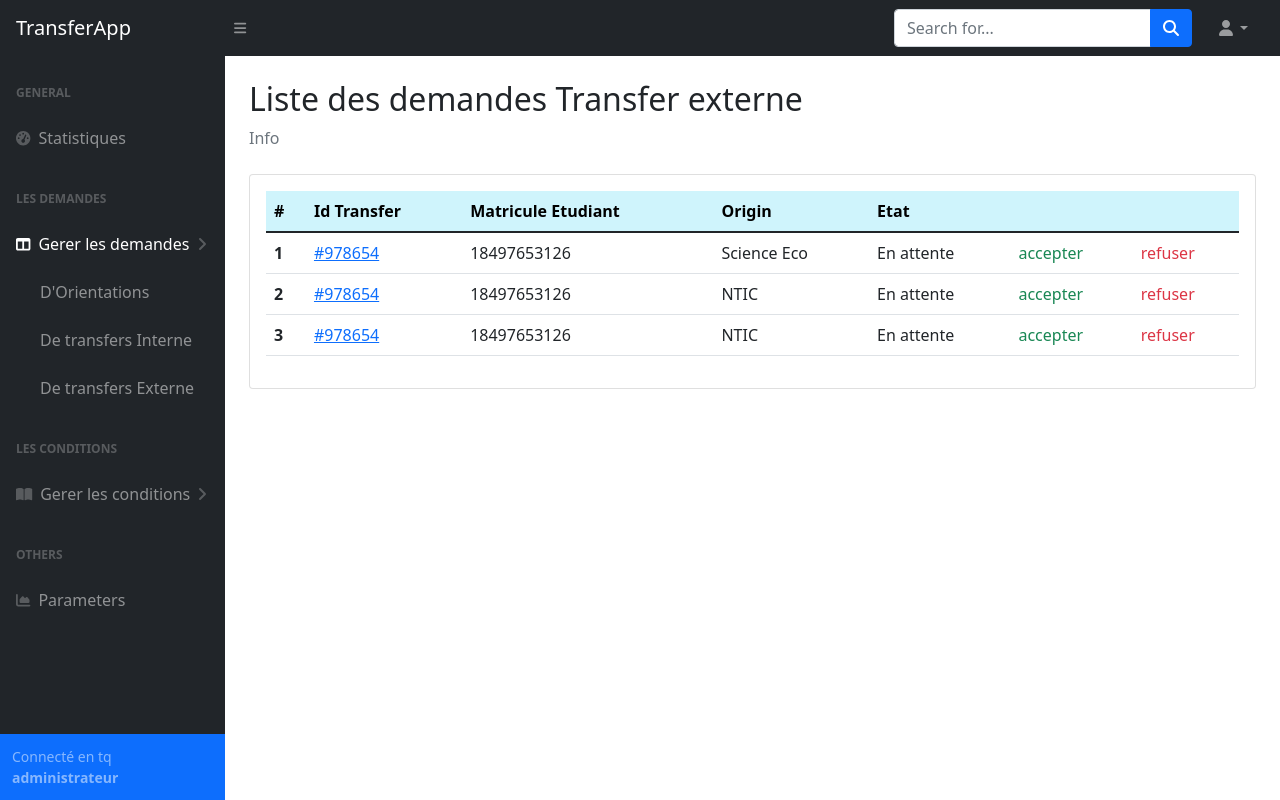
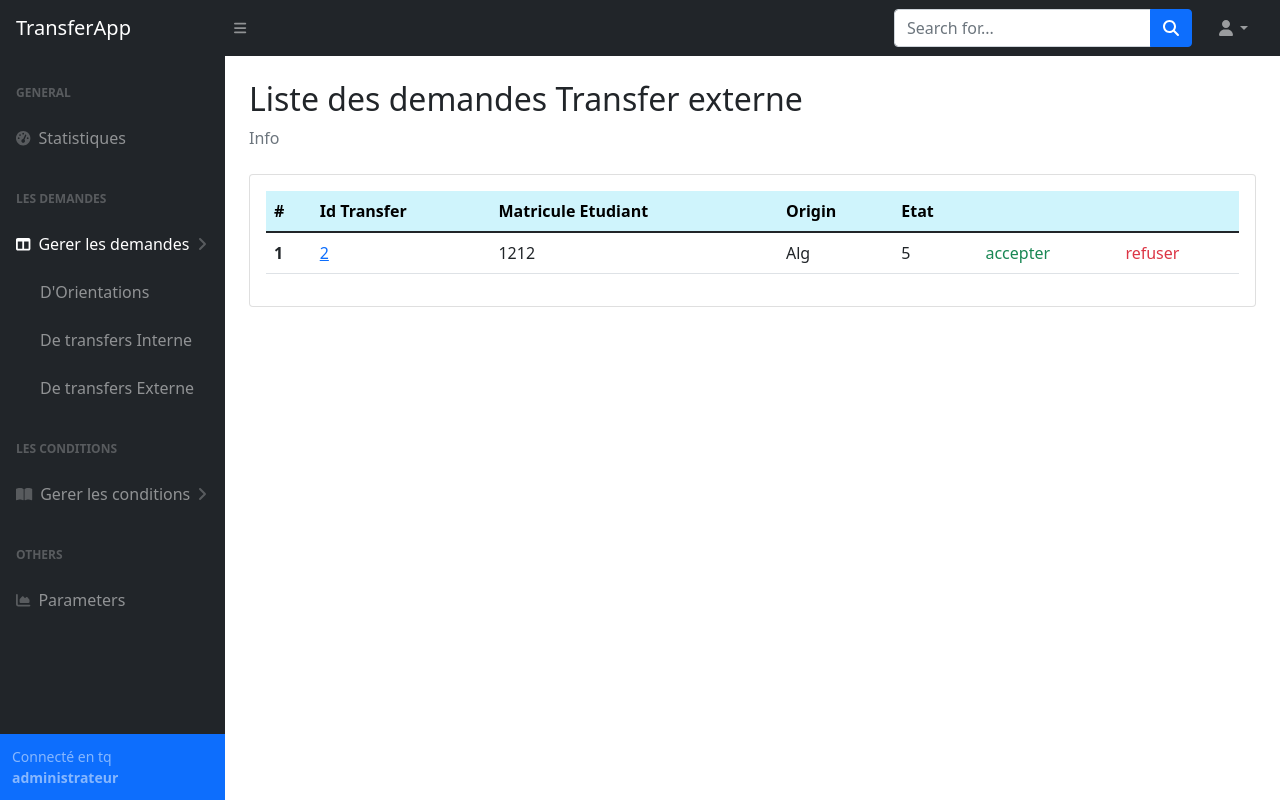
Before and after one commit to Aymen-Dev-tech/transfer_orientations_app, a Flask app: page /admin/transfer_externe in a window 1280 px wide. Run offline with Flask 2, Linux system fonts and the light colour scheme; a user stored in the database is signed in; data comes from the database, SQL or seed files in the repository; both versions use the stored data as it was after the commit; some libraries are stand-ins or nearby versions.

Commit message:
filter transfer

```diff
--- a/App.py
+++ b/App.py
@@ -68,10 +68,11 @@ def index_admin():
 
 @app.route('/admin/transfer_interne')
 def transferInterne():
+     type = "interne"
      if session.get("email") != None:
-         if db.getTransferRequests() != None:
+         if db.getTransferRequests(type) != None:
              db.closeConnection()
-             return render_template('admin/transfer_interne.html', data = db.getTransferRequests())
+             return render_template('admin/transfer_interne.html', data = db.getTransferRequests(type))
          else:
              return render_template('admin/transfer_interne.html')
      return redirect(url_for('login'))
@@ -80,7 +81,15 @@ def transferInterne():
 
 @app.route('/admin/transfer_externe')
 def transferExterne():
-    return render_template('admin/transfer_externe.html')
+    type = "externe"
+    if session.get("email") != None:
+         if db.getTransferRequests(type) != None:
+            db.closeConnection()
+            return render_template('admin/transfer_externe.html', data = db.getTransferRequests(type))
+         else:
+             return render_template('admin/transfer_externe.html')
+    return redirect(url_for('login'))
+
 
 
 @app.route('/admin/orientations')
--- a/database_api.py
+++ b/database_api.py
@@ -380,9 +380,12 @@ def getAllTransferRequests(id_transfer:int):
         return transfer_requests
 
 
-def getTransferRequests():
+def getTransferRequests(type):
     try:
-        cursor.execute('select * from transfer_request where etat = "En attendre"')
+        if type == "interne":
+            cursor.execute('select * from transfer_request where etat = "En attendre" and univ_origin = "constantine2"')
+        else:
+            cursor.execute('select * from transfer_request where etat = "En attendre" and univ_origin != "constantine2"')
     except Error as e:
         print(e)
         return None
@@ -484,9 +487,9 @@ def getDepartements(id_fac:int):
 
 if __name__ == "__main__":
     #print(getAllTransferRequests(1))
-    print(getTransferRequests())
+    #print(getTransferRequests("interne"))
+    #print(getTransferRequests("txt"))
     pass
-
 
 
 
--- a/templates/admin/base.html
+++ b/templates/admin/base.html
@@ -60,9 +60,10 @@
                         </a>
                         <div class="collapse show" id="collapseLayouts" aria-labelledby="headingOne" data-bs-parent="#sidenavAccordion">
                             <nav class="sb-sidenav-menu-nested nav">
-                                <a class="nav-link {% if request.path =='/admin/orientations'%} active {% endif %}" href="/admin/orientations">D'Orientations</a>
-                                <a class="nav-link {% if request.path =='/admin/transfer_interne'%} active {% endif %}" href="/admin/transfer_interne">De transfers Interne</a>
-                                <a class="nav-link {% if request.path =='/admin/transfer_interne/details'%} active {% endif %}" href="/admin/transfer_externe">De transfers Externe</a>
+                                <!--Note in href use url_for() and pass the name of the view function-->
+                                <a class="nav-link {% if request.path =='/admin/orientations'%} active {% endif %}" href="{{url_for('orientations')}}">D'Orientations</a>
+                                <a class="nav-link {% if request.path =='/admin/transfer_interne'%} active {% endif %}" href="{{url_for('transferInterne')}}">De transfers Interne</a>
+                                <a class="nav-link {% if request.path =='/admin/transfer_interne/details'%} active {% endif %}" href="{{url_for('transferExterne')}}">De transfers Externe</a>
                             </nav>
                         </div>
                         <div class="sb-sidenav-menu-heading">Les conditions</div>
--- a/templates/admin/transfer_externe.html
+++ b/templates/admin/transfer_externe.html
@@ -24,33 +24,17 @@
                           </tr>
                         </thead>
                         <tbody>
+                          {% for item in data %}
                           <tr>
                             <th scope="row">1</th>
-                            <td><a href="/admin/demande_details/978654">#978654</a></td>
-                            <td>18497653126</td>
-                            <td>Science Eco</td>
-                            <td>En attente</td>
-                            <td><a class="link-success text-decoration-none" href="#">accepter</a></td>
-                            <td><a class="link-danger text-decoration-none" href="#">refuser</a></td>
+                            <td><a href="{{ url_for('transferInterneDetails', id_transfer = item[1]) }}">{{item[1]}}</a></td>
+                            <td>{{item[0]}}</td>
+                            <td>{{item[7]}}</td>
+                            <td>{{item[10]}}</td>
+                            <td><a class="link-success text-decoration-none" href="{{url_for('updateTransferEtat', matricule = item[0], State = 'accepter')}}">accepter</a></td>
+                            <td><a class="link-danger text-decoration-none" href="{{url_for('updateTransferEtat', matricule = item[0], State = 'refuser')}}">refuser</a></td>
                           </tr>
-                          <tr>
-                            <th scope="row">2</th>
-                            <td><a href="/admin/demande_details/978654">#978654</a></td>
-                            <td>18497653126</td>
-                            <td>NTIC</td>
-                            <td>En attente</td>
-                            <td><a class="link-success text-decoration-none" href="#">accepter</a></td>
-                            <td><a class="link-danger text-decoration-none" href="#">refuser</a></td>
-                          </tr>
-                          <tr>
-                            <th scope="row">3</th>
-                            <td><a href="/admin/demande_details/978654">#978654</a></td>
-                            <td>18497653126</td>
-                            <td>NTIC</td>
-                            <td>En attente</td>
-                            <td><a class="link-success text-decoration-none" href="#">accepter</a></td>
-                            <td><a class="link-danger text-decoration-none" href="#">refuser</a></td>
-                          </tr>
+                          {% endfor %}
                         </tbody>
                       </table>
                 </div>
```
Also changed, not shown: app_data.db.
